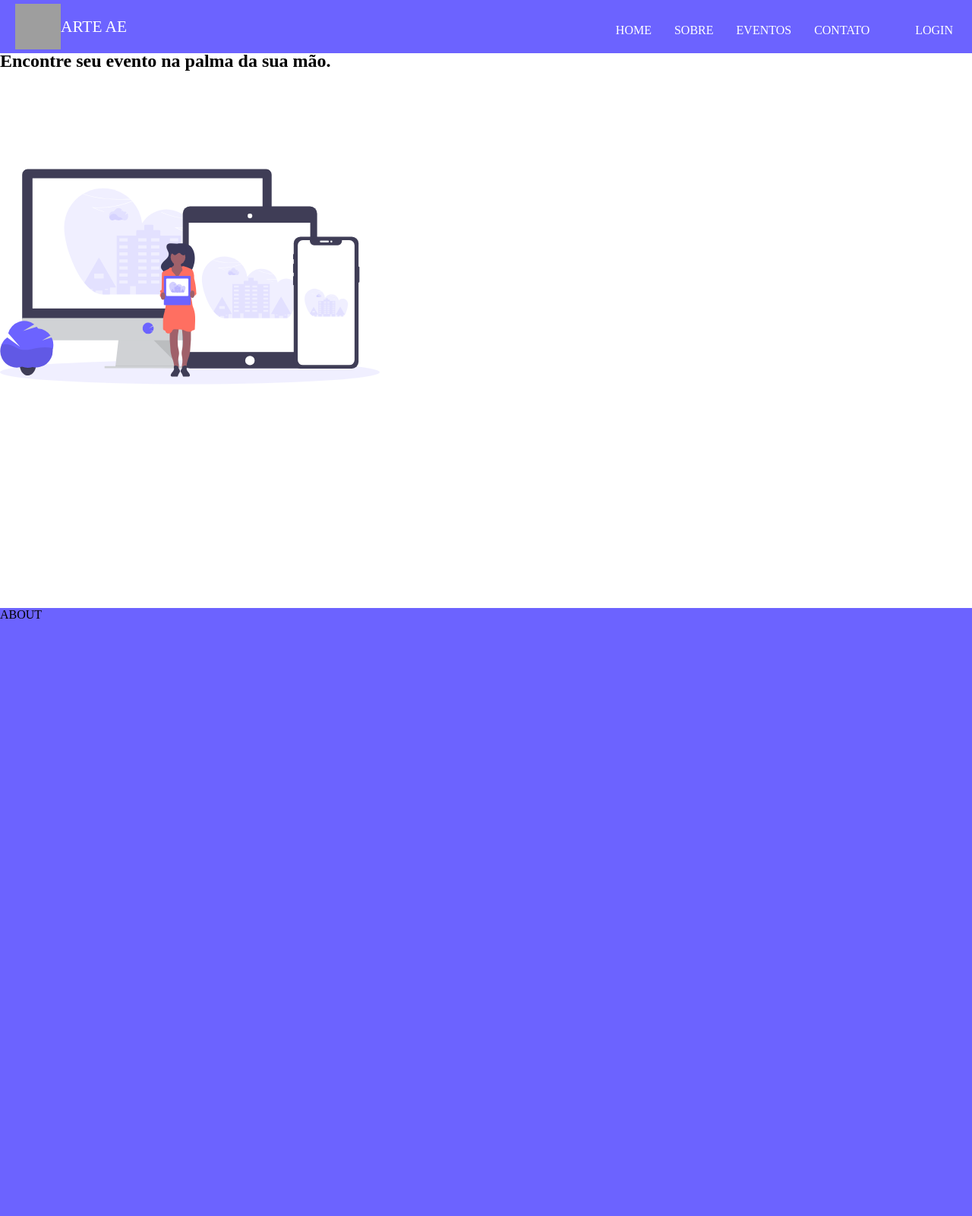
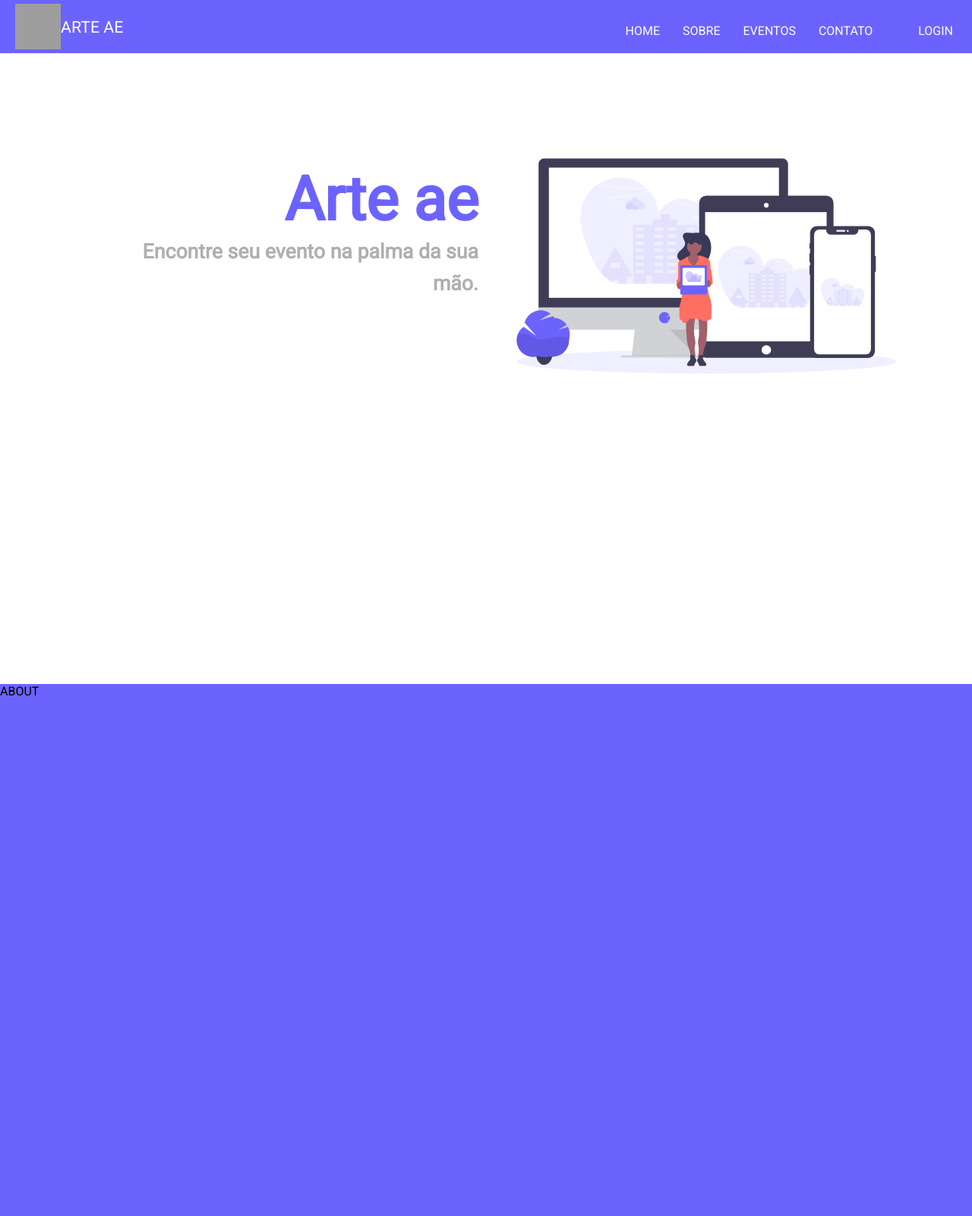
Before and after one commit to gabrdgs/Arte-ae, a Django app: page / in a window 1280 px wide. Shown: the top 1600 px of the page at 76% size. Run offline with Django 3.2, Linux system fonts and the light colour scheme; grey boxes are pictures that could not be loaded.

Commit message:
adicionando css do header

```diff
--- a/arte_ae/static/style.css
+++ b/arte_ae/static/style.css
@@ -1,6 +1,6 @@
 :root{
   --roxo: #6C63FF;
-  --cinza: #E6E8EC;
+  --cinza: rgb(174, 175, 179);
   --branco: #FFFFFF;
 }
 
@@ -19,6 +19,7 @@ body {
 
   grid-template-columns: 100% ;
   margin: 0;
+  font-family: 'Roboto', sans-serif;
 }
 a {
   text-decoration: none;
@@ -71,9 +72,38 @@ nav .menu .item-menu:hover {
 /* header */
 header {
   grid-area: header;
+  height: 100vh;
+  padding: 100px 100px 0px 100px;
+}
+.content-header {
   display: flex;
-  height: 100vh;
+  width: 100%;
 }
+.item-header-text {
+  padding: 50px;
+  display: flex;
+  flex-direction: column;
+  text-align: right;
+  width: 50%;
+}
+.item-header-text h1 {
+  font-size: 60pt;
+  color: var(--roxo);
+  margin-bottom: 0;
+}
+.item-header-text h2 {
+  font-size: 20pt;
+  color: var(--cinza);
+  margin-top: 0;
+  line-height: 42px;
+}
+.item-header-img {
+  align-items: center;
+  display: flex;
+  justify-content: center;
+  width: 50%;
+}
+
 
 /* about */
 #about {
@@ -97,7 +127,7 @@ main {
   align-items: center;
   justify-content: center;
   margin: 2rem;
-  box-shadow: 5rem . 5rem . 3rem;
+  box-shadow: 5rem 0 5rem 0 3rem;
 }
 
 /* contact */
```
